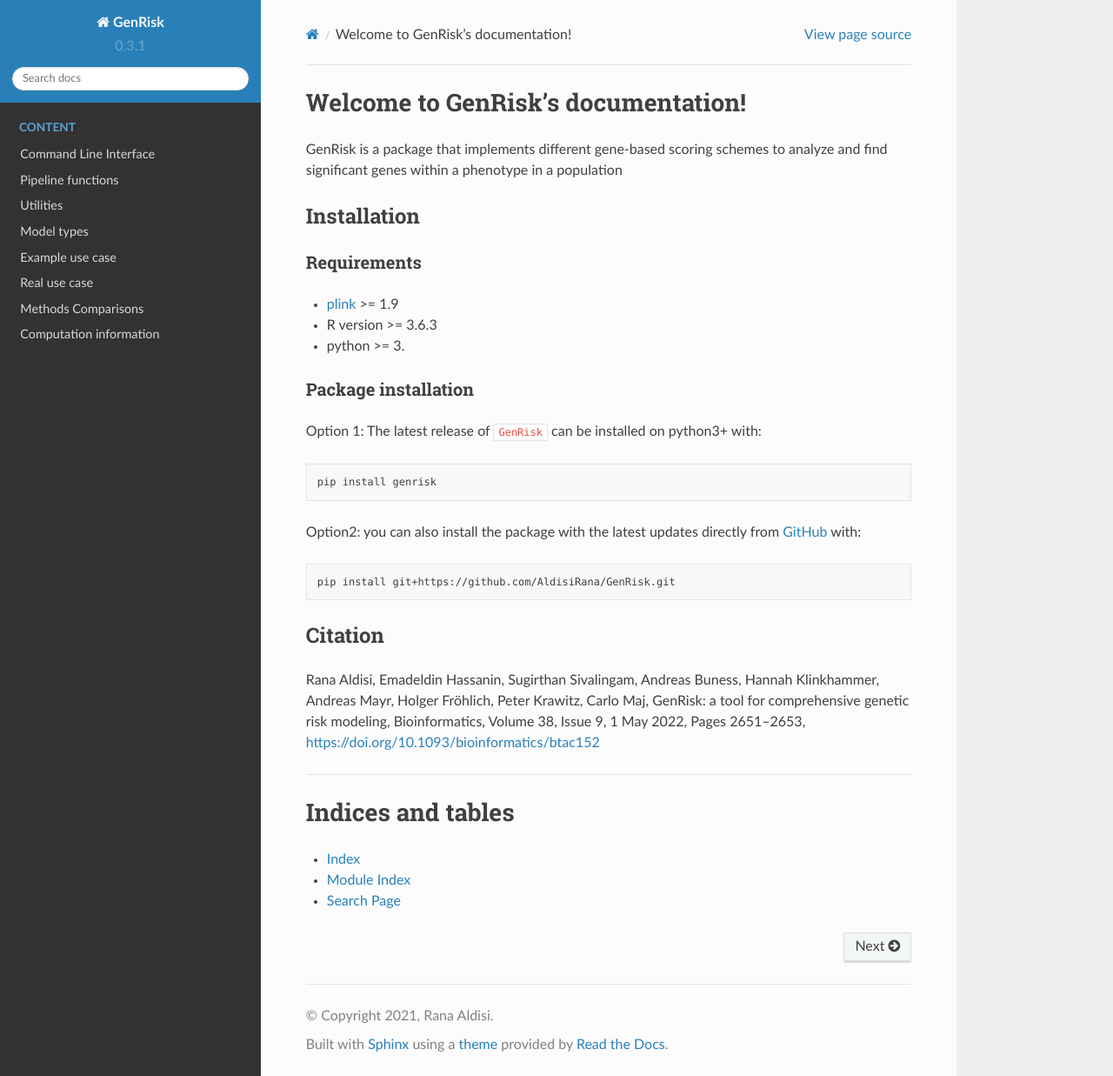
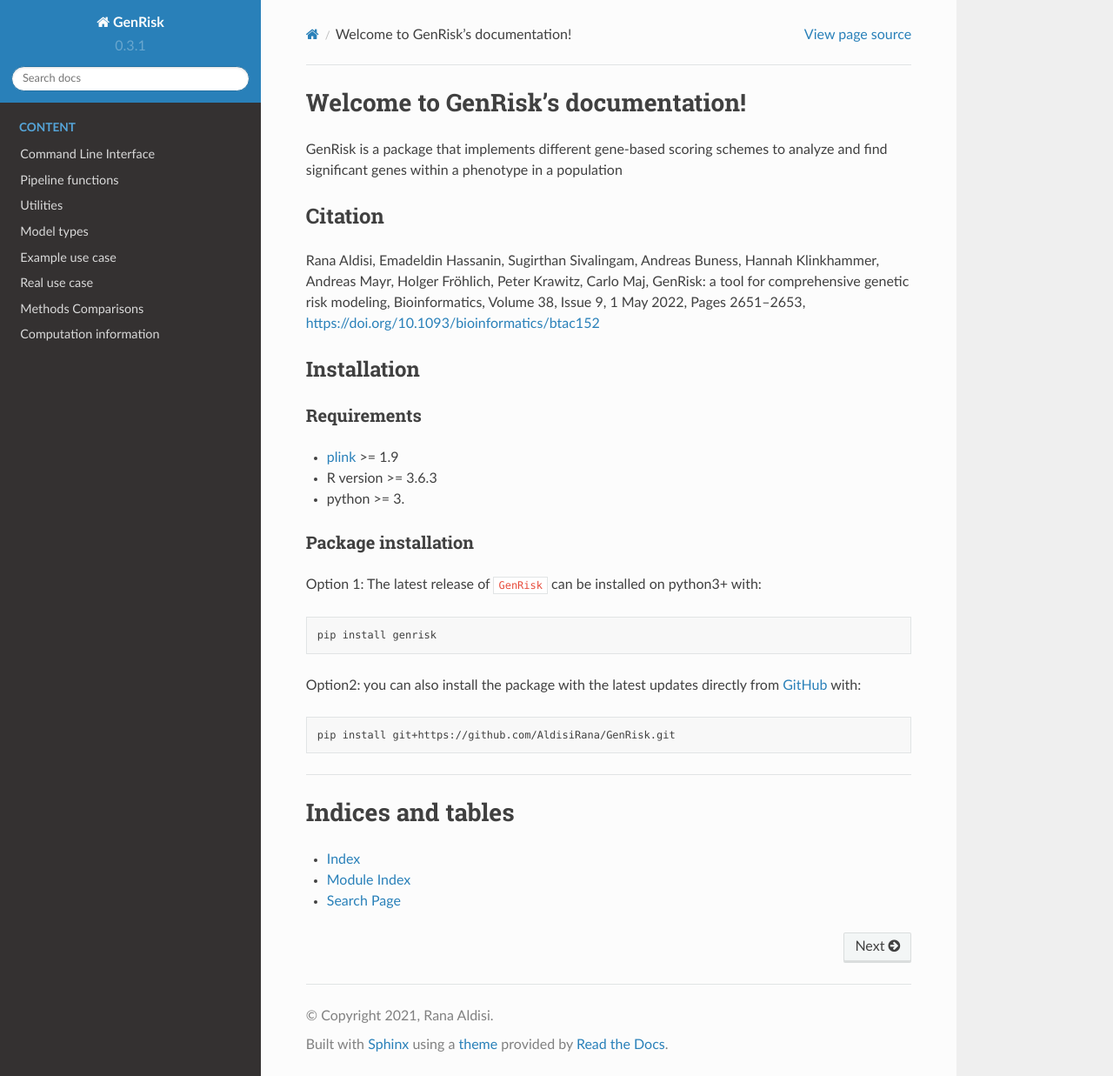
Before and after one commit to AldisiRana/GenRisk, a Sphinx documentation site: the page built from docs/source/index.rst, in a window 1280 px wide and 1237 px high. Shown: the whole window at 87% size. Built offline with Sphinx 7.4.7 and the Read the Docs theme 2.0.0, drawn with Linux system fonts in a browser that asks for light colours; part of the change alters nothing that is shown.

```diff
--- a/docs/source/index.rst
+++ b/docs/source/index.rst
@@ -9,6 +9,10 @@ Welcome to GenRisk's documentation!
 
 GenRisk is a package that implements different gene-based scoring schemes to analyze and find significant genes
 within a phenotype in a population
+
+Citation
+---------
+Rana Aldisi, Emadeldin Hassanin, Sugirthan Sivalingam, Andreas Buness, Hannah Klinkhammer, Andreas Mayr, Holger Fröhlich, Peter Krawitz, Carlo Maj, GenRisk: a tool for comprehensive genetic risk modeling, Bioinformatics, Volume 38, Issue 9, 1 May 2022, Pages 2651–2653, https://doi.org/10.1093/bioinformatics/btac152
 
 .. toctree::
    :maxdepth: 2
@@ -49,10 +53,6 @@ Option2: you can also install the package with the latest updates directly from
     pip install git+https://github.com/AldisiRana/GenRisk.git
 
 
-Citation
----------
-Rana Aldisi, Emadeldin Hassanin, Sugirthan Sivalingam, Andreas Buness, Hannah Klinkhammer, Andreas Mayr, Holger Fröhlich, Peter Krawitz, Carlo Maj, GenRisk: a tool for comprehensive genetic risk modeling, Bioinformatics, Volume 38, Issue 9, 1 May 2022, Pages 2651–2653, https://doi.org/10.1093/bioinformatics/btac152
-
 
 ###############################
 
```
